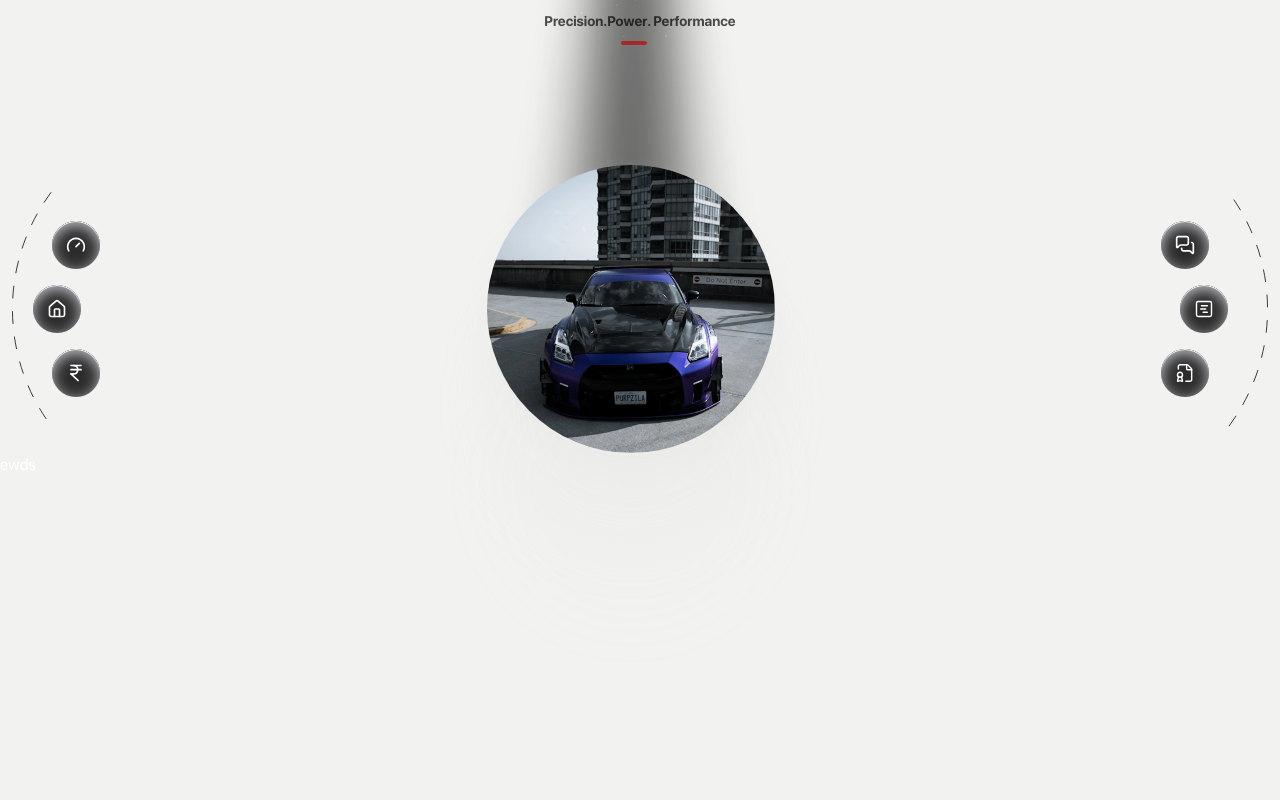
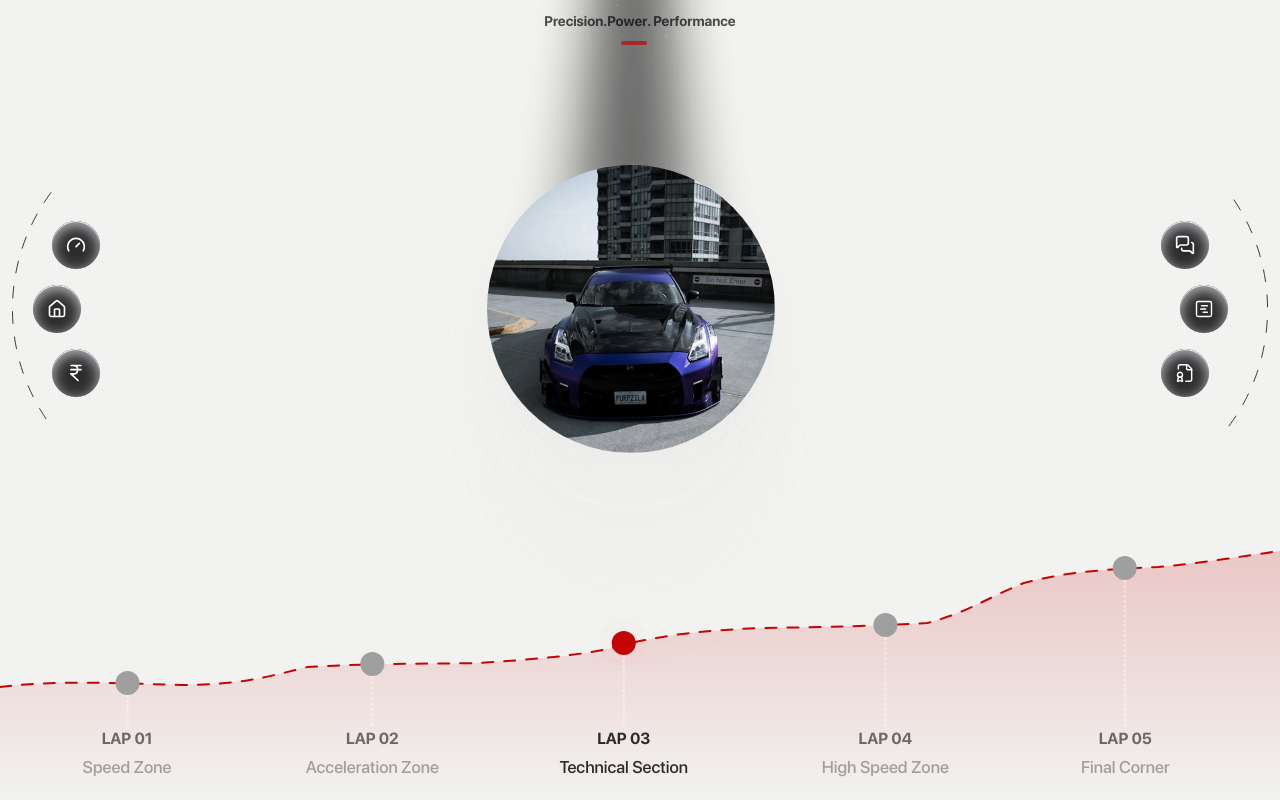
Before and after one commit to sunilpixel/engineered-for-passion, a Next.js app: page / in a window 1280 px wide. Shown: the part 198-998 px from the top of the page. Before the commit the page ends 903 px from the top, so only its background shows below. Built offline with nearby package versions, Linux system fonts and the light colour scheme; a web font is replaced by a local one.

Commit message:
fix footer

```diff
--- a/src/app/globals.css
+++ b/src/app/globals.css
@@ -40,6 +40,7 @@
   --color-babyGrey: #9f9f9f;
   --color-eerieBlack: #2b2b2b;
   --color-subtleWhite: #eeeeee;
+  --color-vibrant: #cecece;
   --color-darkOverlay: #21212103;
   --color-lightOverlay: #ffffff08;
   --color-darkCharcoal: #2321248f;
@@ -255,3 +256,6 @@ button {
   @apply relative z-0;
   background: linear-gradient(180deg, #d7d7d7 -80%, #222222 100%) border-box;
 }
+::-webkit-scrollbar {
+  display: none;
+}
--- a/src/components/common/ExperienceLayout.tsx
+++ b/src/components/common/ExperienceLayout.tsx
@@ -7,6 +7,7 @@ import LeftActions from "./LeftActions";
 import RightActions from "./RightActions";
 import Drawer from "./Drawer";
 import { MenuIcon } from "./Icons";
+import Footer from "./Footer";
 
 const ExperienceLayout = () => {
   const [activeId, setActiveId] = useState<number | null>(null);
@@ -27,8 +28,7 @@ const ExperienceLayout = () => {
         <CenterContent activeId={activeId} />
         <RightActions activeId={activeId} onSelect={setActiveId} />
       </div>
-      <div className="h-[252px] text-white">ewds</div>
-      {/* <Footer /> */}
+      <Footer step={activeId ?? 3} />
 
       <button
         type="button"
--- a/src/components/common/Footer.tsx
+++ b/src/components/common/Footer.tsx
@@ -1,19 +1,84 @@
-import Image from "next/image";
-import { FooterBgIcon } from "./Icons";
+"use client";
 
-const Footer = () => {
+import { LAPS, LINE } from "./Helper";
+
+export default function Footer({ step = 3 }: { step?: number }) {
   return (
-    <footer className="max-w-[1892px] w-full mx-auto relative ">
-      <div className="flex justify-between max-w-[1580px] w-full mx-auto">
-        <div className="p-2.75 rounded-full bg-white/10  z-10 size-11 absolute bottom-[60px]">
-          <div className="bg-babyGrey rounded-full w-full h-full"></div>
-        </div>
-      </div>{" "}
-      <div className="footer-bg h-full w-full ">
-        <FooterBgIcon className=" relative z-10 fill-black" />
-      </div>
-    </footer>
+    <div className="relative h-52 w-full overflow-hidden md:h-64 xl:h-[347px]">
+      <svg
+        viewBox="0 0 1894 347"
+        preserveAspectRatio="none"
+        className="absolute inset-0 h-full w-full"
+      >
+        <defs>
+          <linearGradient id="trackFill" x1="0" y1="0" x2="0" y2="1">
+            <stop offset="0%" stopColor="#C40504" stopOpacity="0.18" />
+            <stop offset="100%" stopColor="#C40504" stopOpacity="0" />
+          </linearGradient>
+        </defs>
+
+        <path d={`${LINE} L1894 347 L0 347 Z`} fill="url(#trackFill)" />
+
+        <path
+          d={LINE}
+          fill="none"
+          stroke="#C40504"
+          strokeWidth="2"
+          strokeLinecap="round"
+          strokeDasharray="11 11"
+          vectorEffect="non-scaling-stroke"
+        />
+      </svg>
+
+      {LAPS.map((lap, i) => {
+        const active = step === i + 1;
+
+        return (
+          <div
+            key={lap.title}
+            className="absolute bottom-6 flex -translate-x-1/2 flex-col items-center"
+            style={{
+              left: `${(lap.x / 1894) * 100}%`,
+              top: `${(lap.y / 347) * 100}%`,
+            }}
+          >
+            {/* dot */}
+            <span className="relative -mt-2 flex size-4 lg:-mt-3 lg:size-6">
+              {active && (
+                <span className="absolute size-full animate-ping rounded-full bg-deepRed opacity-60" />
+              )}
+              <span
+                className={`size-full rounded-full transition-colors ${
+                  active ? "bg-deepRed" : "bg-babyGrey"
+                }`}
+              />
+            </span>
+
+            {/* dashed connector */}
+            <span className="w-px flex-1 border-white/50 border  border-dashed" />
+
+            <p
+              className={`mt-1.25 whitespace-nowrap sm:text-sm text-xs leading-none transition-colors lg:text-base ${
+                active
+                  ? "font-black text-eerieBlack dark:text-white"
+                  : "font-semibold text-eerieBlack/68 dark:text-white/68"
+              }`}
+            >
+              {lap.title}
+            </p>
+
+            <p
+              className={`mt-3 hidden whitespace-nowrap sm:text-sm text-xs font-medium leading-none transition-colors sm:block lg:text-[17px] ${
+                active
+                  ? "dark:text-vibrant text-eerieBlack"
+                  : "dark:text-vibrant/40 text-eerieBlack/40"
+              }`}
+            >
+              {lap.subtitle}
+            </p>
+          </div>
+        );
+      })}
+    </div>
   );
-};
-
-export default Footer;
+}
--- a/src/components/common/Helper.tsx
+++ b/src/components/common/Helper.tsx
@@ -104,3 +104,12 @@ export const carStats = [
     side: "right",
   },
 ];
+export const LAPS = [
+  { title: "LAP 01", subtitle: "Speed Zone", x: 188, y: 230 },
+  { title: "LAP 02", subtitle: "Acceleration Zone", x: 551, y: 211 },
+  { title: "LAP 03", subtitle: "Technical Section", x: 923, y: 190 },
+  { title: "LAP 04", subtitle: "High Speed Zone", x: 1310, y: 172 },
+  { title: "LAP 05", subtitle: "Final Corner", x: 1665, y: 115 },
+];
+export const LINE =
+  "M0 234 C90 227 160 230 267 232 C350 232 390 225 455 214 C550 210 650 211 707 210 C800 206 860 202 905 195 C980 181 1050 177 1127 175 C1220 174 1300 173 1372 170 C1430 160 1460 145 1515 130 C1580 118 1650 116 1714 114 C1780 110 1840 103 1894 98";
--- a/src/components/common/RightActions.tsx
+++ b/src/components/common/RightActions.tsx
@@ -1,4 +1,3 @@
-import Image from "next/image";
 import { RightMenuItems } from "./Helper";
 import { CurveBorderIcon, TipbgIcon } from "./Icons";
 
@@ -30,7 +29,7 @@ const RightActions = ({ activeId, onSelect }: RightActionsProps) => {
                   : "right-[calc(100%-16px)]"
               }`}
             >
-   <TipbgIcon className="absolute inset-0 h-full w-full rotate-180" />
+              <TipbgIcon className="absolute inset-0 h-full w-full rotate-180" />
               <p className="relative z-10 w-full">{item.tip}</p>
             </div>
           </div>
```
